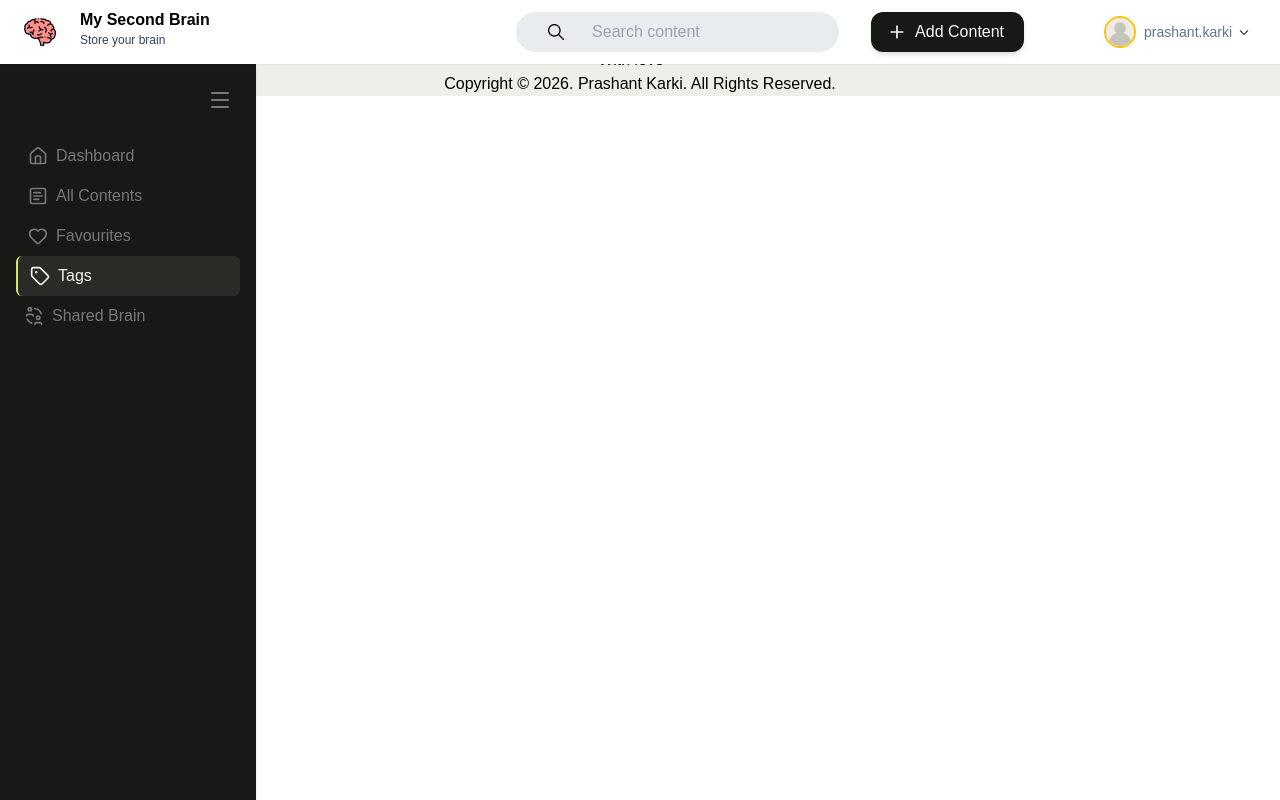
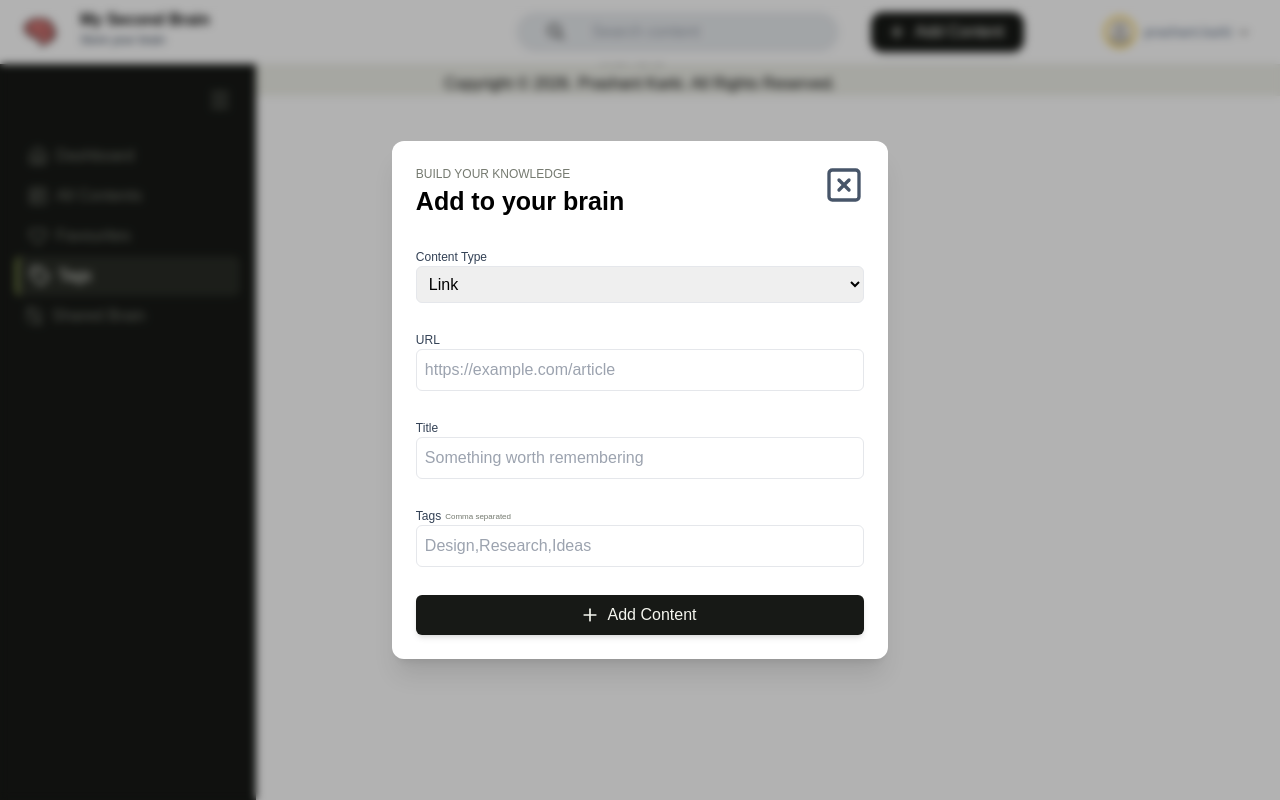
Before and after one commit to devprashant17/my_second_brain, a React (Vite) app in the folder frontend/: page /tags in a window 1280 px wide. Both pictures are taken after a click on the element "Add Content". Built offline with nearby package versions, Linux system fonts and the light colour scheme.

Commit message:
Interaface for adding content created

```diff
--- a/frontend/src/App.tsx
+++ b/frontend/src/App.tsx
@@ -1,4 +1,4 @@
-import { useState } from "react";
+import { useState,useEffect } from "react";
 import { BrowserRouter, Routes, Route } from "react-router-dom";
 
 import Sidebar from "./components/sidebar";
@@ -14,8 +14,28 @@ import SharedBrain from "./pages/Sharedbrain";
 import SignIn from "./pages/signin";
 import SignUp from "./pages/signup";
 
+import { BACKEND_URL } from "./config";
+
 export default function App() {
     const [open, setOpen] = useState(true);
+    const [contents, setContents] = useState<any[]>([]);
+
+    useEffect(() => {
+    console.log("5. App contents state updated:", contents);
+    }, [contents]);
+
+    async function refreshContent() {
+        const response = await fetch(`${BACKEND_URL}/api/v1/content`, {
+            headers: {
+                token: localStorage.getItem("token") || ""
+            }
+        });
+
+        const data = await response.json();
+
+        setContents(data.content);
+        console.log(contents);
+     }
 
     return (
         <BrowserRouter>
@@ -25,37 +45,37 @@ export default function App() {
                 <Route path="/signup" element={ <SignUp /> } />
                 <Route path="/dashboard" element={
                     <>
-                        <Navbar />
+                        <Navbar  refreshContent={refreshContent}/>
                         <Sidebar open={open} setOpen={setOpen} />
-                        <Dashboard open={open} />
+                        <Dashboard open={open}  contents={contents} setContents={setContents}/>
                         <Footer />
                     </>} />
                 <Route path="/content" element={
                     <>
-                        <Navbar />
+                        <Navbar  refreshContent={refreshContent} />
                         <Sidebar open={open} setOpen={setOpen} />
-                        <AllContent open={open} />
+                        <AllContent open={open}  contents={contents} setContents={setContents} />
                         <Footer />
                     </>} />
                 <Route path="/favourites" element={
                     <>
-                        <Navbar />
+                        <Navbar  refreshContent={refreshContent} />
                         <Sidebar open={open} setOpen={setOpen} />
-                        <Favourites open={open} />
+                        <Favourites open={open}  contents={contents} setContents={setContents}/>
                         <Footer />
                     </>} />
                 <Route path="/tags" element={
                     <>
-                        <Navbar />
-                        <Sidebar open={open} setOpen={setOpen} />
-                        <TagsPage open={open} />
+                        <Navbar  refreshContent={refreshContent} />
+                        <Sidebar open={open} setOpen={setOpen}  />
+                        <TagsPage open={open} contents={contents} setContents={setContents}/>
                         <Footer />
                     </>} />
                 <Route path="/shared" element={
                     <>
-                        <Navbar />
+                        <Navbar  refreshContent={refreshContent} />
                         <Sidebar open={open} setOpen={setOpen} />
-                        <SharedBrain open={open} />
+                        <SharedBrain open={open}  contents={contents} setContents={setContents}/>
                         <Footer />
                     </>} />
             </Routes>
--- a/frontend/src/components/navbar.tsx
+++ b/frontend/src/components/navbar.tsx
@@ -2,9 +2,11 @@ import logo from '../assets/hero.png';
 import user from '../assets/user.png';
 import downarrow from '../assets/down-arrow.png';
 import search from '../assets/search.png';
-import { useState } from 'react';
+import { useState,useRef } from 'react';
 import { Link } from 'react-router-dom';
 import { Plus } from 'lucide-react';
+import { SquareX } from 'lucide-react';
+import { BACKEND_URL } from '../config';
 
 function Dropdown(){
     const [open,setOpen] = useState(false);
@@ -31,7 +33,51 @@ function Dropdown(){
     );
 }
 
-export default function Navbar(){
+interface NavbarProps {
+    refreshContent: () => Promise<void>;
+}
+
+
+export default function Navbar({ refreshContent }: NavbarProps){
+    const [open,setOpen] = useState(false);
+
+    const titleRef = useRef<HTMLInputElement>(null);
+    const linkRef = useRef<HTMLInputElement>(null);
+    const typeRef = useRef<HTMLSelectElement>(null);
+    const tagRef = useRef<HTMLInputElement>(null);
+
+    async function addContent(){
+        const title = titleRef.current?.value;
+        const link = linkRef.current?.value;
+        const type = typeRef.current?.value;
+        const tag = tagRef.current?.value || "";
+        const tagArray = tag.split(",").map(tag => tag.trim()).filter(tag => tag !== "");;
+
+        const response = await fetch(`${BACKEND_URL}/api/v1/content`,{
+            method:"POST",
+            headers:{
+                "Content-Type": "application/json",
+                token: localStorage.getItem("token") || ""
+            },
+            body:JSON.stringify({
+                type:type,
+                link: link,
+                tags:tagArray,
+                title:title
+            })
+        });
+
+         const data = await response.json();
+
+        if (response.ok) {
+            console.log(data);
+            await refreshContent();
+            setOpen(false);
+        } else {
+            console.error(data);
+        }
+    }
+
     return <div className="fixed top-0 left-0 z-50 h-16 w-full flex items-center justify-between p-2 pr-4 pl-4 shadow-sm bg-white">
         <Link to="/dashboard" id="navleft" className='flex cursor-pointer '>
             <div className='p-2 mr-4'>
@@ -48,13 +94,66 @@ export default function Navbar(){
                 <input placeholder='Search content' className='bg-[#e9ecef] text-slate-900 focus:border-none focus:outline-none'/>
             </div>
 
-                <div className='cursor-pointer shadow-md rounded-xl pl-4 pr-5 pt-2 pb-2 ml-8 flex items-center bg-[#171916] hover:opacity-[90%] hover:shadow-md text-[#F5F6EF]'><Plus className=' mr-2 h-5 w-5' />Add Content
+                <div onClick={()=>{setOpen(true)}} className='cursor-pointer shadow-md rounded-xl pl-4 pr-5 pt-2 pb-2 ml-8 flex items-center bg-[#171916] hover:opacity-[90%] hover:shadow-md text-[#F5F6EF]'><Plus className=' mr-2 h-5 w-5' />Add Content
             </div>
             <div id="profile" className='flex items-center m-2 ml-20'>
                 <img src={user} className='h-8 w-8 flex items-center rounded-full border-2 border-[#ffc300]'/>
                 <Dropdown />
             </div>
         </div>
+        {open && (
+            <div className=" fixed inset-0 z-50 flex flex-col items-center justify-center">
+                <div
+                    className="absolute inset-0 bg-black/30 backdrop-blur-sm"
+                    onClick={() => setOpen(false)}
+                />
+
+                <div className="relative z-10 bg-white p-6 rounded-xl shadow-xl">
+                    <div className='flex justify-between mb-7'>
+                        <div>
+                            <div className='text-[#757A70] text-[12px]'>BUILD YOUR KNOWLEDGE</div>
+                            <div className='text-[25px] font-bold'>Add to your brain </div>
+                        </div>
+                        <SquareX className='ml-[200px] h-10 w-10 text-slate-600' onClick={() => setOpen(false)} />
+                    </div>
+
+                    <div className='flex flex-col justify-around'>
+                        <div className='mb-7'>
+                            <div className='text-slate-700 text-[12px]'>Content Type</div>
+                            <select ref={typeRef} name="type" id="type" className="w-full border-[1px] rounded-md p-2">
+                                <option value="Link">Link</option>
+                                <option value="Youtube">YouTube</option>
+                                <option value="Twitter">Twitter</option>
+                                <option value="Document">Document</option>
+                            </select>
+                        </div>
+
+                        <div className='mb-7'>
+                            <div className='text-slate-700 text-[12px]'>URL</div>
+                            <input ref={linkRef} id="url"className="w-full border-[1px] rounded-md p-2" placeholder='https://example.com/article'></input>
+                        </div>
+
+                        <div className='mb-7'>
+                            <div className='text-slate-700 text-[12px]'>Title</div>
+                            <input ref={titleRef} id="title" className="w-full border-[1px] rounded-md p-2" placeholder='Something worth remembering'></input>
+                        </div>
+
+                        <div className='mb-7'>
+                            <div className='flex'>
+                                <div className='text-slate-700 text-[12px]'>Tags</div>
+                                <div className='text-[#757A70] text-[8px] mt-1 ml-1'>Comma separated</div>
+                            </div>
+                            <input ref={tagRef} id="tags" className="w-full border-[1px] rounded-md p-2" placeholder='Design,Research,Ideas'></input>
+                        </div>
+                        <div onClick={addContent} className='cursor-pointer shadow-md rounded-md pl-4 pr-5 pt-2 pb-2 flex justify-center items-center bg-[#171916] hover:opacity-[90%] hover:shadow-md text-[#F5F6EF]'>
+                            <Plus className=' mr-2 h-5 w-5' />
+                            <div>Add Content </div>
+                        </div>
+                    </div>
+
+                </div>
+            </div>
+        )}
 
     </div>
 }
--- a/frontend/src/pages/AllContent.tsx
+++ b/frontend/src/pages/AllContent.tsx
@@ -9,13 +9,14 @@ import { BACKEND_URL } from '../config';
 
 interface MainpageProps {
   open: boolean;
+  contents: any[];
+  setContents:Function;
 }
 
 
 
-export default function AllContent({ open }: MainpageProps){
+export default function AllContent({ open, contents, setContents }: MainpageProps){
     const [gridview,setGridView] = useState(true);
-    const [contents, setContents] = useState<any[]>([]);
 
     useEffect( ()=>{
         async function getContents(){
--- a/frontend/src/pages/Categories.tsx
+++ /dev/null
@@ -1,9 +0,0 @@
-interface MainpageProps {
-  open: boolean;
-}
-
-export default function Categories({open}:MainpageProps){
-    return <div>
-        Categories
-    </div>
-}
--- a/frontend/src/pages/Dashboard.tsx
+++ b/frontend/src/pages/Dashboard.tsx
@@ -10,11 +10,12 @@ import { Link } from 'react-router-dom';
 
 interface MainpageProps {
   open: boolean;
+  contents: any[];
+  setContents:Function;
 }
 
-export default function Dashboard({ open }: MainpageProps){
+export default function Dashboard({ open, contents, setContents  }: MainpageProps){
     const [gridview,setGridView] = useState(true);
-    const [contents, setContents] = useState<any[]>([]);
 
     useEffect( ()=>{
         async function getContents(){
@@ -68,7 +69,7 @@ export default function Dashboard({ open }: MainpageProps){
 
     const recents = Math.min(contents.length, 6);
 
-    const result = contents.reverse().slice(0,6);
+    const result = [...contents].reverse().slice(0,6);
 
     return <div className={`${open?"ml-64":"ml-20"} mt-16 min-h-[calc(100vh-64px)] flex-1 bg-[#EEEFE8]`}>
                 <div className="ml-20">
--- a/frontend/src/pages/Favourites.tsx
+++ b/frontend/src/pages/Favourites.tsx
@@ -7,10 +7,12 @@ import { useState } from 'react';
 
 interface MainpageProps {
   open: boolean;
+  contents: any[];
+  setContents:Function;
 }
 
 
-export default function Mainpage({ open }: MainpageProps){
+export default function Mainpage({ open, contents, setContents }: MainpageProps){
     const [gridview,setGridView] = useState(true);
     return <div className={`bg-[#EEEFE8] ${open?"ml-64":"ml-20"} mt-16 min-h-[calc(100vh-64px)] flex-1 bg-gray-50`}>
                 <div className="ml-20">
--- a/frontend/src/pages/Sharedbrain.tsx
+++ b/frontend/src/pages/Sharedbrain.tsx
@@ -1,8 +1,10 @@
 interface MainpageProps {
   open: boolean;
+  contents: any[];
+  setContents:Function;
 }
 
-export default function SharedBrain({open}:MainpageProps){
+export default function SharedBrain({open, contents, setContents}:MainpageProps){
     return <div className="bg-[#EEEFE8]">
         SharedBrain
     </div>
--- a/frontend/src/pages/TagsPage.tsx
+++ b/frontend/src/pages/TagsPage.tsx
@@ -1,8 +1,10 @@
 interface MainpageProps {
   open: boolean;
+  contents: any[];
+  setContents:Function;
 }
 
-export default function TagsPage({open}:MainpageProps){
+export default function TagsPage({open, contents, setContents}:MainpageProps){
     return <div className="bg-[#EEEFE8]">
         TagsPage
     </div>
```
